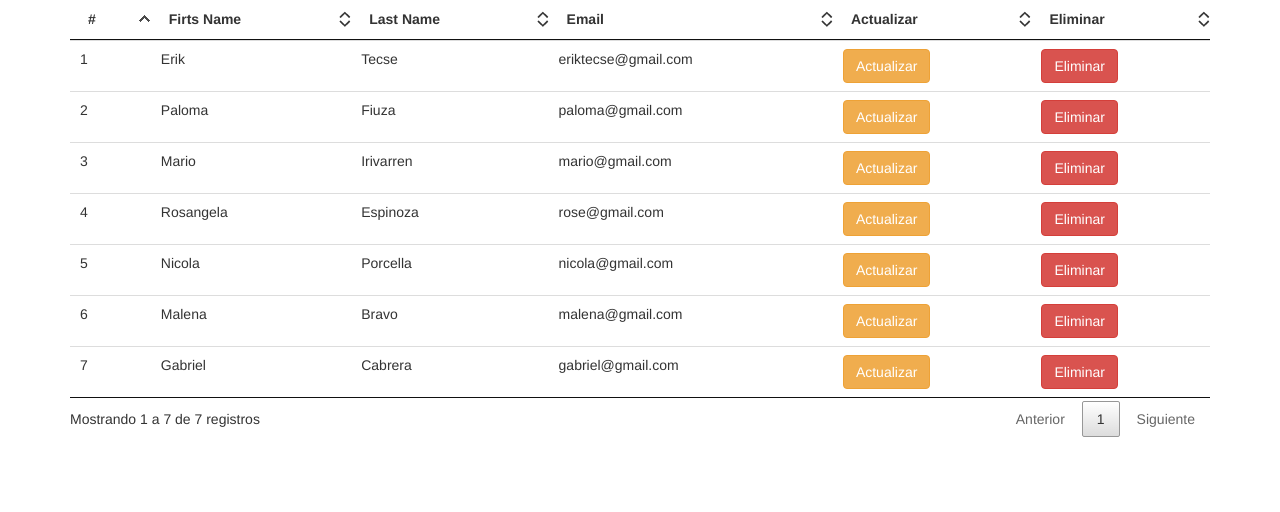
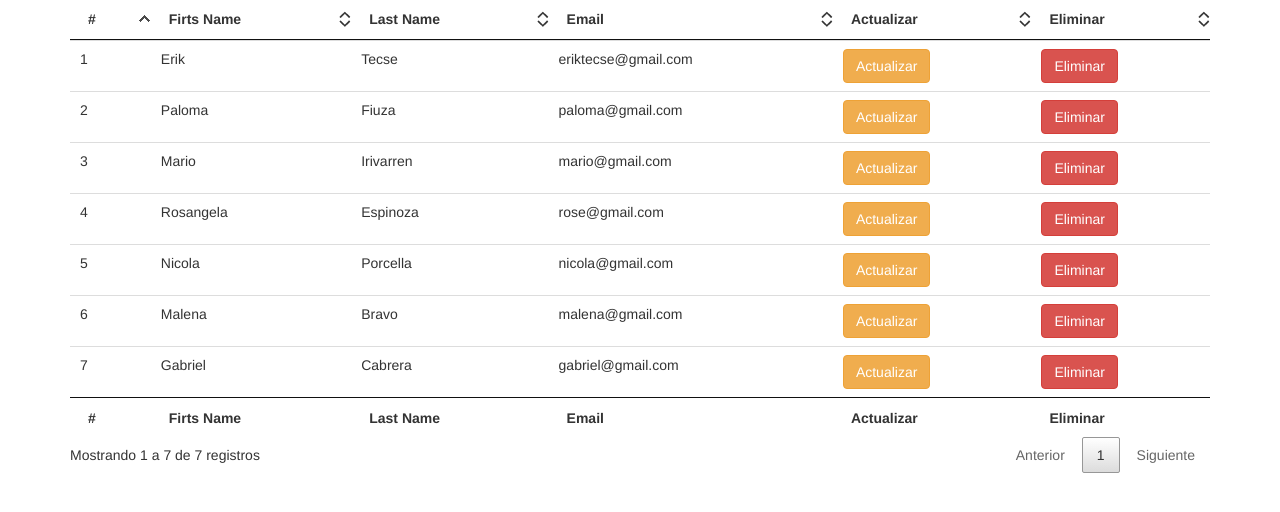
Before and after one commit to erik-gh/crud_usuario, a PHP site: page /views/usuario-view.php in a window 1280 px wide. Shown: the part 207-719 px from the top of the page. Run offline with PHP 8.4, Linux system fonts and the light colour scheme; data comes from the database, SQL or seed files in the repository.

Commit message:
ultimos cambios terminados del crud basico

```diff
--- a/controllers/Usuario.controller.php
+++ b/controllers/Usuario.controller.php
@@ -4,8 +4,8 @@
 require_once '../models/Usuario.model.php';
 
 $objUsuario = new UsuarioModel();
-
-$idUser = !empty($_POST['hiddenUserId']) ? $_POST['hiddenUserId'] : null;
+// si me da cadena vacia se usa el empty
+$idUser = (!empty($_POST['hiddenUserId'])) ? $_POST['hiddenUserId'] : null;
 
 switch ($_GET["opt"]) {
 
--- a/scripts/usuario-script.js
+++ b/scripts/usuario-script.js
@@ -4,13 +4,12 @@ function saveUser(e) {
 //    var data = new FormData($('#form_user')[0]);
     var data = $('#form_user').serializeArray();
     //data.push({name: 'edad', value:18});
-    //var data = $('#form_user').serialize();
+    //var data = $('#form_user').serialize();//Modo cadena
+//    var hiddenUserId = data[3].value;
     console.log(data);
     $.post("../controllers/Usuario.controller.php?opt=saveUser", data,
             function () {
                 $("#modalUser").modal("hide");
-                // clear fields from the popup
-                limpiarForm();
                 // read records again
                 tabla.ajax.reload();
             });
@@ -38,7 +37,8 @@ function readRecords() {
     tabla = $("#tblListado").DataTable({
         ajax: {
             url: "../controllers/Usuario.controller.php?opt=readUsers"
-        }
+        },
+        "bDestroy": true
     });
 }
 
@@ -47,15 +47,17 @@ function getUserDetails(id) {
     $("#hiddenUserId").val(id);
     // console.log(id);
     $.post("../controllers/Usuario.controller.php?opt=detailsUser", {hiddenUserId: id},
-            function (data, status) {
+            function (data) {
                 //Data es una cadena en formato Json y lo convertimos a Json
-                var user = JSON.parse(data);
-//                console.log(data);
-                $("#first_name").val(user.first_name);
-                $("#last_name").val(user.last_name);
-                $("#email").val(user.email);
-            }
-    );
+//                var user = JSON.parse(data);
+                console.log(data);
+//                $("#first_name").val(data.first_name);
+//                $("#last_name").val(data.last_name);
+//                $("#email").val(data.email);
+                $.each(data, function (key, value) {
+                    $("#" + key).val(value);
+                });
+            }, "json");
     // Open modal popup
     $("#modalUser").modal("show");
 }
@@ -64,7 +66,7 @@ function deleteUser(id) {
     var conf = confirm("¿Estas seguro, Quieres eliminar este usuario?");
     if (conf === true) {
         $.post("../controllers/Usuario.controller.php?opt=deleteUser", {hiddenUserId: id},
-                function (data, status) {
+                function () {
                     // reload Users by using readRecords();
                     tabla.ajax.reload();
                 }
@@ -84,4 +86,9 @@ $(document).ready(function () {
     $('#form_user').on("submit", function (e) {
         saveUser(e);
     });
+    // clear fields from the popup
+    // cuando se oculta el modal 'hidden.bs.modal', cuando sale el modal 'show.bs.modal'
+    $("#modalUser").on('hidden.bs.modal', function () {
+        limpiarForm();
+    });
 });
--- a/views/usuario-view.php
+++ b/views/usuario-view.php
@@ -6,9 +6,11 @@
         <title>CRUD-PHP-PDO-MVC</title>
 
         <!-- Bootstrap CSS File -->
-        <link rel="stylesheet" type="text/css" href="../public/css/bootstrap.min.css">
+        <link rel="stylesheet" type="text/css"
+              href="../public/css/bootstrap.min.css">
         <!-- DataTable CSS File -->
-        <link rel="stylesheet" type="text/css" href="../public/datatables/jquery.dataTables.min.css">
+        <link rel="stylesheet" type="text/css"
+              href="../public/datatables/jquery.dataTables.min.css">
         <!--<link rel="stylesheet" type="text/css" href="../public/css/datatables.min.css">-->
 
         <!-- Jquery JS File -->
@@ -25,29 +27,44 @@
         <div class="container">
             <div class="row">
                 <div class="col-md-12">
-                    <h1> CRUD USUARIO - MVC - PHP - PDO  - DATATABLE </h1>
+                    <h1>CRUD USUARIO - MVC - PHP - PDO - DATATABLE</h1>
                 </div>
 
             </div>
             <div class="row">
                 <div class="pull-right">
-                        <button class="btn btn-success" data-toggle="modal" data-target="#modalUser">Modal Usuario</button>
+                    <button class="btn btn-success" data-toggle="modal"
+                            data-target="#modalUser">Modal Usuario</button>
                 </div>
             </div>
             <div class="row">
-                <h3> Registros : </h3>
+                <h3>Registros :</h3>
                 <div class="panel-body" id="listadoRegistros">
                         <!--<table id="tblListado" class="table table-striped table-condensed table-bordered table-hover">-->
                     <table id="tblListado" class="table table-hover">
                         <thead>
+                            <tr>
                                 <th>#</th>
                                 <th>Firts Name</th>
                                 <th>Last Name</th>
                                 <th>Email</th>
+<!--                                <th>Fecha Ingreso</th>-->
                                 <th>Actualizar</th>
                                 <th>Eliminar</th>
+                            </tr>
                         </thead>
                         <tbody></tbody>
+                        <tfoot>
+                            <tr>
+                                <th>#</th>
+                                <th>Firts Name</th>
+                                <th>Last Name</th>
+                                <th>Email</th>
+                                <!--<th>Fecha Ingreso</th>-->
+                                <th>Actualizar</th>
+                                <th>Eliminar</th>
+                            </tr>
+                        </tfoot>
                     </table>
                 </div>
             </div>
@@ -55,33 +72,33 @@
         <!-- /Content Section -->
 
         <!-- Bootstrap Modal -->
-
         <!-- Modal Nuevo Usuario -->
         <div class="modal fade" id="modalUser" tabindex="-1" role="dialog">
             <div class="modal-dialog" role=document>
                 <div class="modal-content">
                     <div class="modal-header">
-                        <button type="button" class="close" data-dismiss="modal" aria-label="Close"><span aria-hidden="true">&times;</span></button>
+                        <button type="button" class="close" data-dismiss="modal"
+                                aria-label="Close" onclick="limpiarForm()">
+                            <span aria-hidden="true">&times;</span>
+                        </button>
                         <h4 class="modal-title">Modal Usuario</h4>
                     </div>
                     <form name="form_user" id="form_user">
                         <div class="modal-body">
                             <div class="form-group">
-                                <label for="first_name">First Name</label>
-                                <input type="text" class="form-control" id="first_name" name="first_name">
+                                <label for="first_name">First Name</label> <input type="text" class="form-control" id="first_name" name="first_name">
                             </div>
                             <div class="form-group">
-                                <label for="last_name">Last Name</label>
-                                <input type="text" class="form-control" id="last_name" name="last_name">
+                                <label for="last_name">Last Name</label> <input type="text" class="form-control" id="last_name" name="last_name">
                             </div>
                             <div class="form-group">
-                                <label for="email">Email</label>
-                                <input type="text" class="form-control" id="email" name="email">
+                                <label for="email">Email</label> <input type="text" class="form-control" id="email" name="email">
                             </div>
                         </div>
                         <div class="modal-footer">
                             <input type="hidden" id="hiddenUserId" name="hiddenUserId">
-                            <button type="button" class="btn btn-default" data-dismiss="modal" onclick="limpiarForm()">Cancelar</button>
+                            <button type="button" class="btn btn-default" data-dismiss="modal"
+                                    onclick="limpiarForm()">Cancelar</button>
                             <button type="submit" class="btn btn-primary" id="btnSave">Registrar</button>
                         </div>
                     </form>
```
Also changed, not shown: 2 other files. Lines whose indentation alone changed are shown as unchanged.
